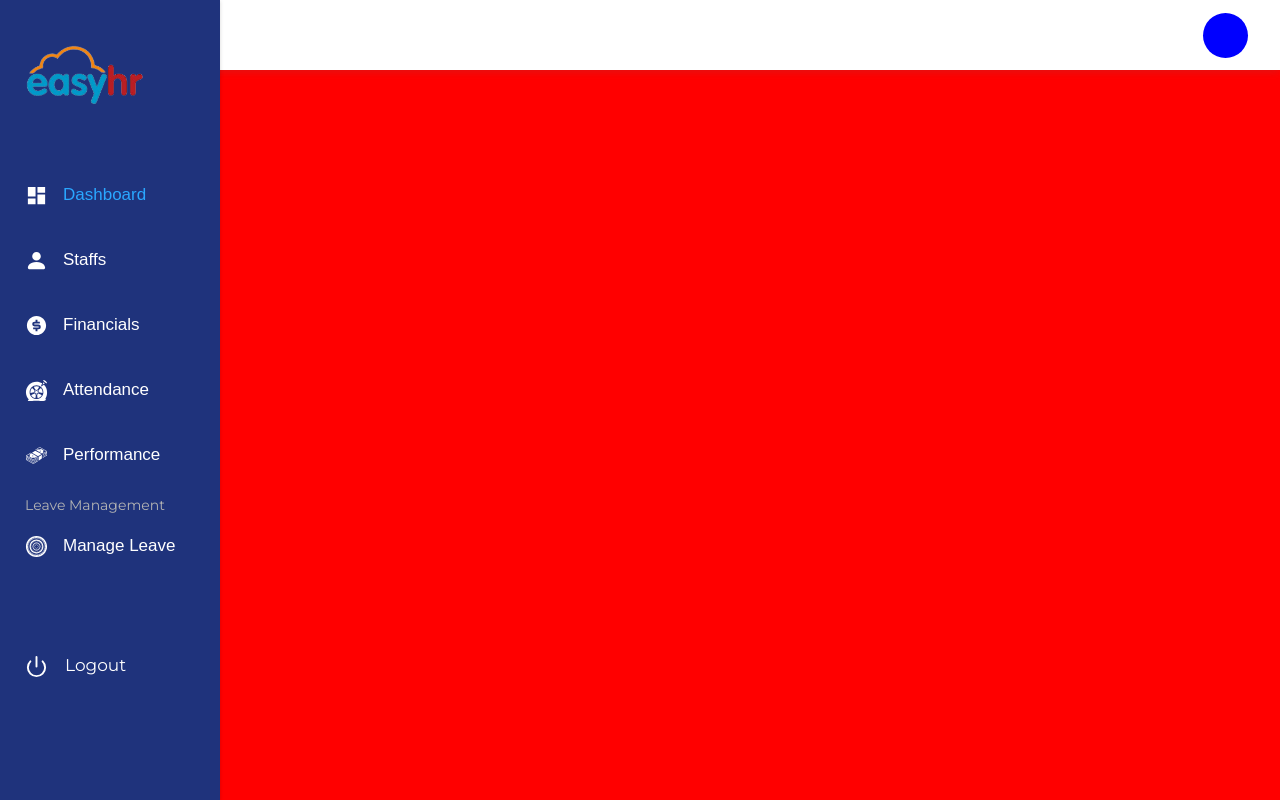
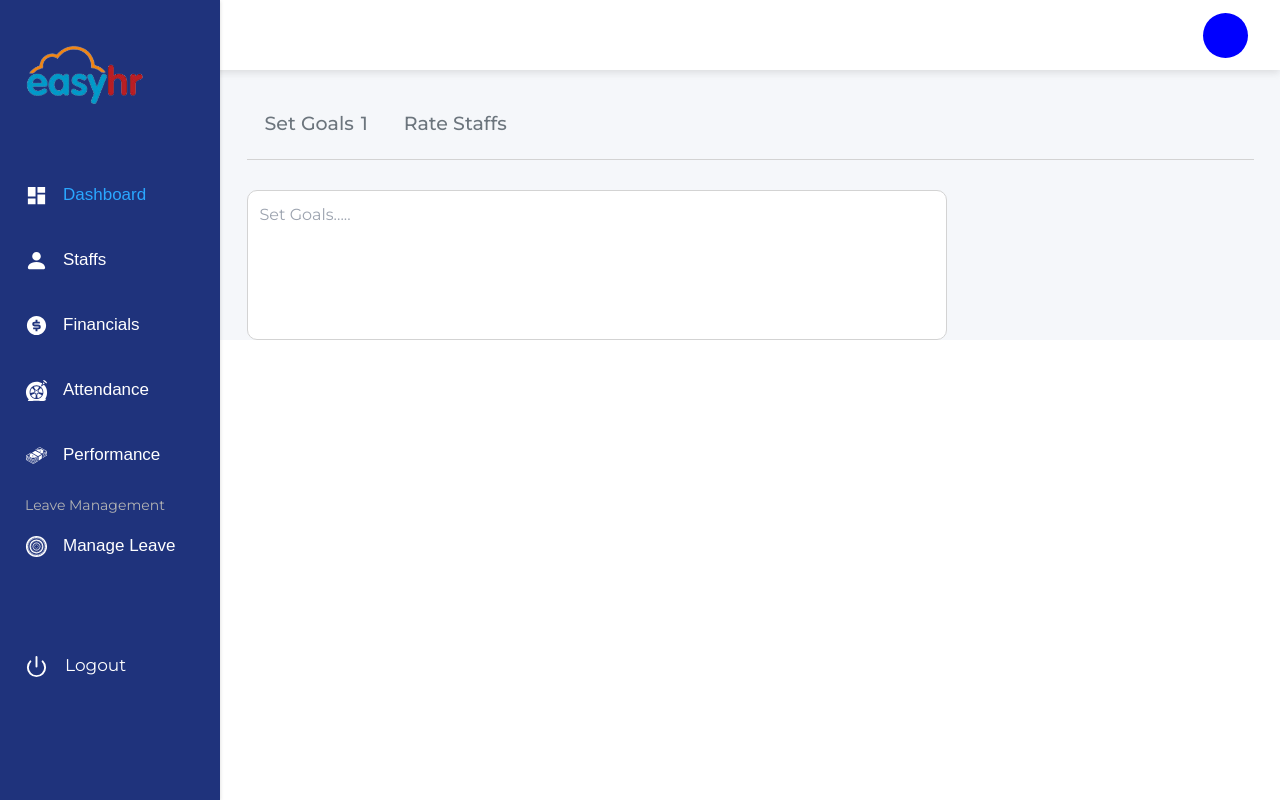
Before and after one commit to OgbuEsther/Easy_HR_FE2, a React (Create React App) app: page /dashboard/performance in a window 1280 px wide. Built offline with nearby package versions, Linux system fonts and the light colour scheme.

Commit message:
we go again today

```diff
--- a/src/pages/Performance/Performance.tsx
+++ b/src/pages/Performance/Performance.tsx
@@ -1,28 +1,120 @@
-import React from "react";
+import React, {useState, useEffect} from "react";
 import styled from "styled-components";
+import { RotatingLines } from 'react-loader-spinner'
 
 
 
 const Transaction = () => {
 
+  const [show1, setShow1] = useState(true)
+  const [isLoading, setIsLoading] = useState(false)
+
+   const Toggle1 = () => {
+    setShow1(true)
+  }
+
+  useEffect(() => {
+   setTimeout(() => {
+      setIsLoading(true)
+    },2000)
+
+  }, [])
+
   return (
     <div>
       <Container>
+        <Wrapper>
+          <Top>
+          <Pending onClick={Toggle1}><h3>Set Goals</h3><span>{isLoading ? (1) : <RotatingLines  visible={true}
+            strokeColor="#007bff"
+            strokeWidth="5"
+            animationDuration="0.75"
+            width="30"/>}</span>
+          </Pending>
 
+          <Pending><h3>Rate Staffs</h3><span>{isLoading ? "" : <RotatingLines  visible={true}
+            strokeColor="#007bff"
+            strokeWidth="5"
+            animationDuration="0.75"
+            width="30" />}</span>
+          </Pending>
+          </Top>
+
+          <Textplace>
+            <Textarea placeholder="Set Goals.....">
+
+            </Textarea>
+          </Textplace>
+        </Wrapper>
       </Container>
     </div>
   );
 };
 
 export default Transaction;
+const Textarea = styled.textarea`
+  width: 700px;
+  height: 150px;
+  border: 1px solid lightgray;
+  resize: none;
+  padding: 12px;
+  border-radius: 10px;
+`
+const Textplace = styled.div`
+  width: 100%;
+  display: flex;
+  margin-top: 30px;
+`
+const Pending = styled.div`
+  display: flex;
+  margin: 18px;
+  cursor: pointer;
+  h3{
+    font-weight: 500;
+  font-size: 19px;
+  color: #6c757d;
+  }
+  span{
+    margin-left: 7px;
+    font-weight: 500;
+  font-size: 19px;
+  color: #6c757d;
+  }
+`
+const Top = styled.div`
+  width: 100%;
+  display: flex;
+  height: 70px;
+  align-items: center;
+  border-bottom: 1px solid lightgray;
+`
+const Wrapper = styled.div`
+  width: 95%;
+  display: flex;
+  flex-direction: column;
+  align-items: center;
+  padding-top: 70px;
+  display: flex;
+  align-items: center;
+  justify-content: center;
+  flex-direction: column;
+  /* background-color: red; */
+
+  @media screen and (max-width: 768px) {
+    width: 90%;
+  }
+`
 
 const Container = styled.div`
   width: calc(100vw - 220px);
-  height: 100vh;
-  background-color: red;
-  padding-top: 100px;
-
-  @media screen and (max-width: 900px) {
+  display: flex;
+  justify-content: center;
+  align-items: center;
+  background-color: #f5f7fa;
+  overflow: hidden;
+  margin-top: 20px;
+  flex-direction: column;
+  @media screen and (max-width: 1024px) {
     width: 100vw;
   }
 `;
```
